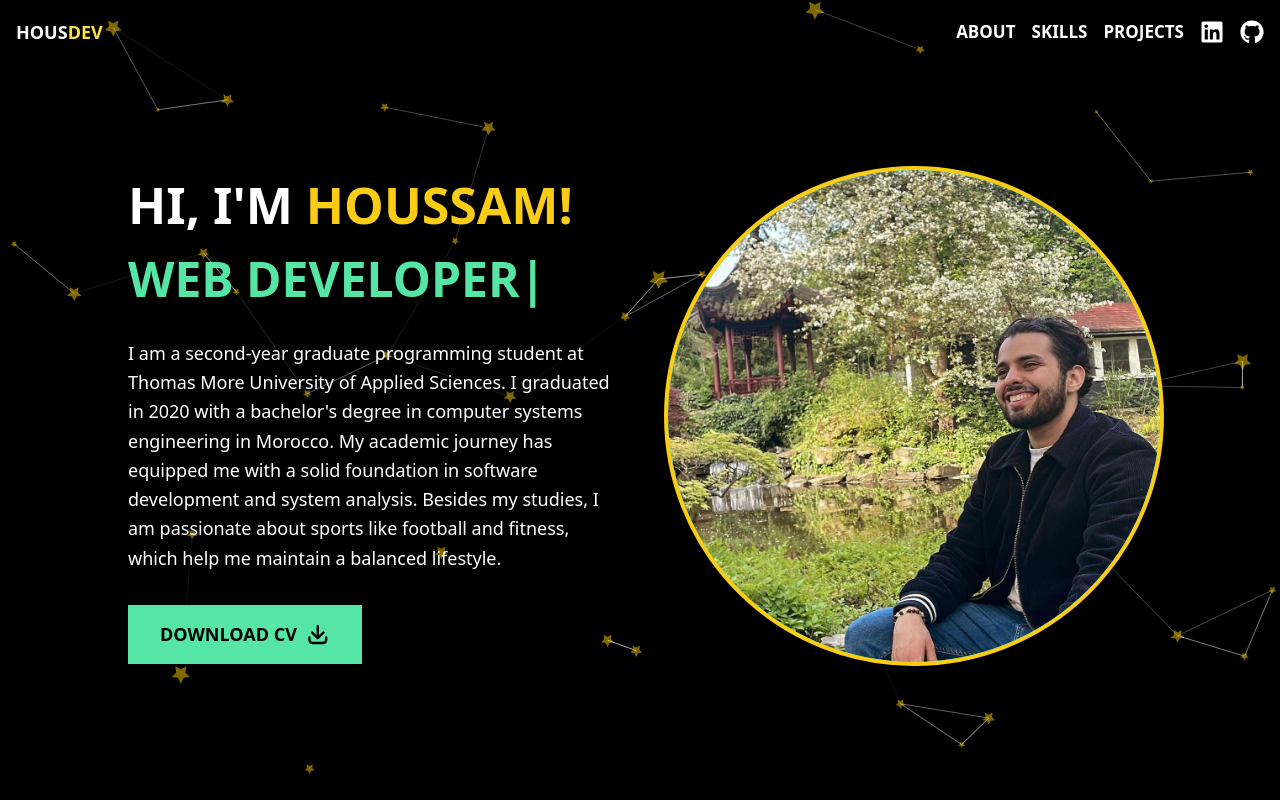
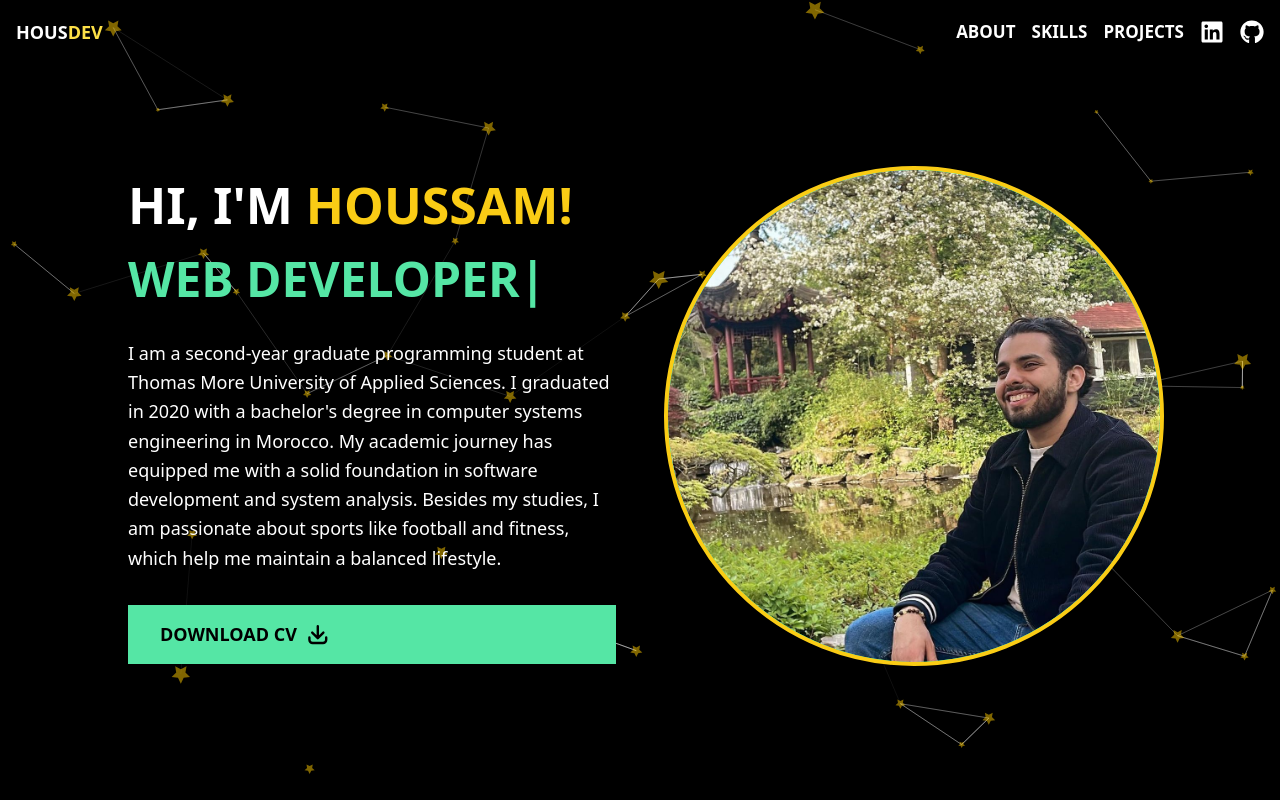
Before and after one commit to Houssam-AZ/Portfolio_hybrid, a Next.js app: page / in a window 1280 px wide. Shown: the top 800 px of the page. Built offline with nearby package versions, Linux system fonts and the light colour scheme.

Commit message:
Layout for Mobile

```diff
--- a/components/AboutSection.tsx
+++ b/components/AboutSection.tsx
@@ -155,7 +155,7 @@ const AboutSection: React.FC = () => {
                     <p className="mt-[1.5rem] text-[18px] text-white leading-relaxed">
                         My ambition is to excel in the programming world, creating innovative solutions that can make a difference. I am passionate about solving complex problems and constantly improving my skills to stay at the forefront of technology. Alongside my academic pursuits, I enjoy sports like football and fitness, which help me maintain a balanced lifestyle and a healthy mind. I am excited about the future and the endless possibilities that come with a career in programming.
                     </p>
-                    <div className="flex flex-row mt-8 space-x-4">
+                    <div className="flex flex-col mt-8 space-y-4 lg:flex-row lg:space-x-4 lg:space-y-0">
                         <TabButton selectTab={() => handleTabChange("education")} active={tab === "education"}>Education</TabButton>
                         <TabButton selectTab={() => handleTabChange("experience")} active={tab === "experience"}>Experience</TabButton>
                         <TabButton selectTab={() => handleTabChange("languages")} active={tab === "languages"}>Languages</TabButton>
--- a/components/Hero.tsx
+++ b/components/Hero.tsx
@@ -18,8 +18,8 @@ const Hero = () => {
                     <p className="mt-[1.5rem] text-[18px] text-white leading-relaxed">
                         I am a second-year graduate programming student at Thomas More University of Applied Sciences. I graduated in 2020 with a bachelor&#39;s degree in computer systems engineering in Morocco. My academic journey has equipped me with a solid foundation in software development and system analysis. Besides my studies, I am passionate about sports like football and fitness, which help me maintain a balanced lifestyle.
                     </p>
-                    <div className="mt-[2rem] flex-col space-y-6 sm:space-y-0 sm:flex sm:flex-row items-center sm:space-x-6">
-                        <a href="/Professional_cv.pdf" className="px-[2rem] hover:bg-yellow-400 transition-all duration-200 py-[1rem] text-[18px] font-bold uppercase bg-[#55e6a5] text-black flex items-center space-x-2">
+                    <div className="mt-[2rem] flex-col sm:flex-row items-center sm:justify-center sm:space-x-6">
+                        <a href="/Professional_cv.pdf" className="px-[2rem] hover:bg-yellow-400 transition-all duration-200 py-[1rem] text-[18px] font-bold uppercase bg-[#55e6a5] text-black flex items-center space-x-2 justify-center sm:justify-start">
                             <p>Download CV</p>
                             <ArrowDownTrayIcon className="w-[1.6rem] h-[1.7rem] text-black" />
                         </a>
```
